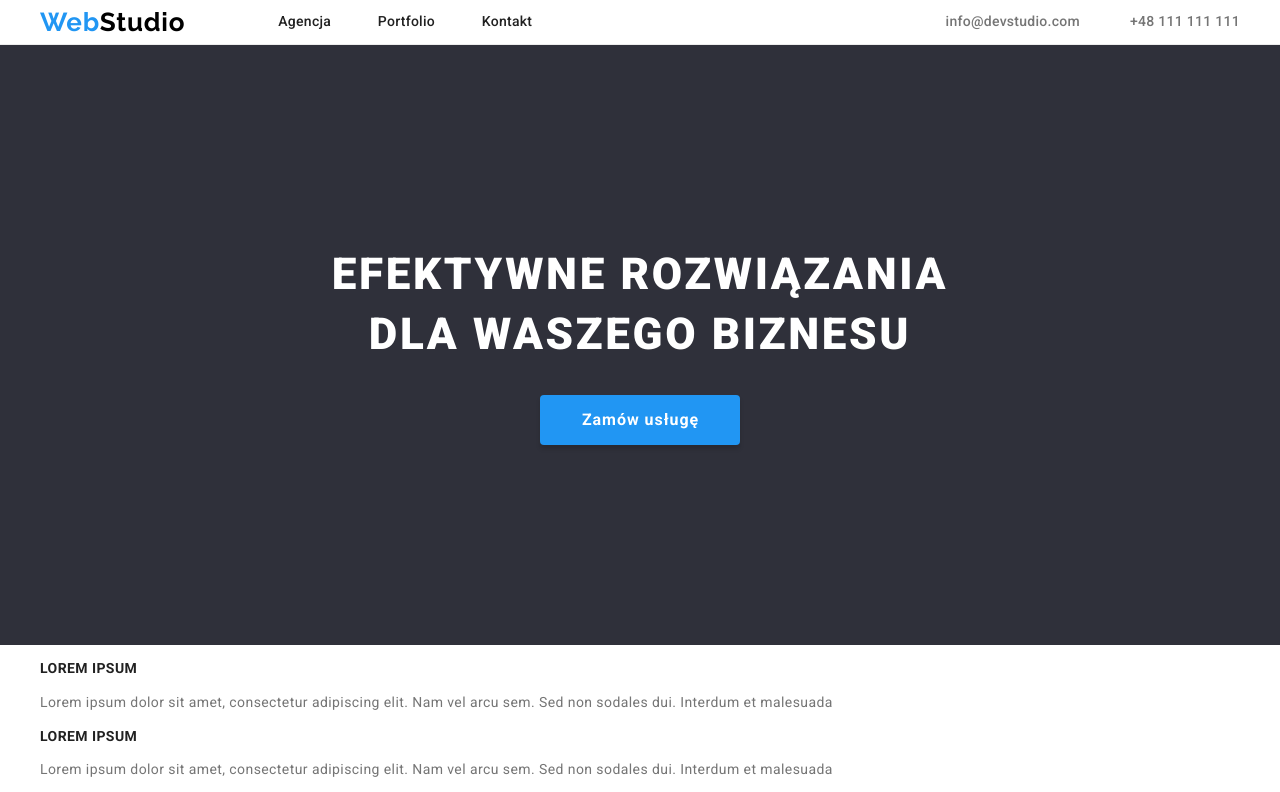
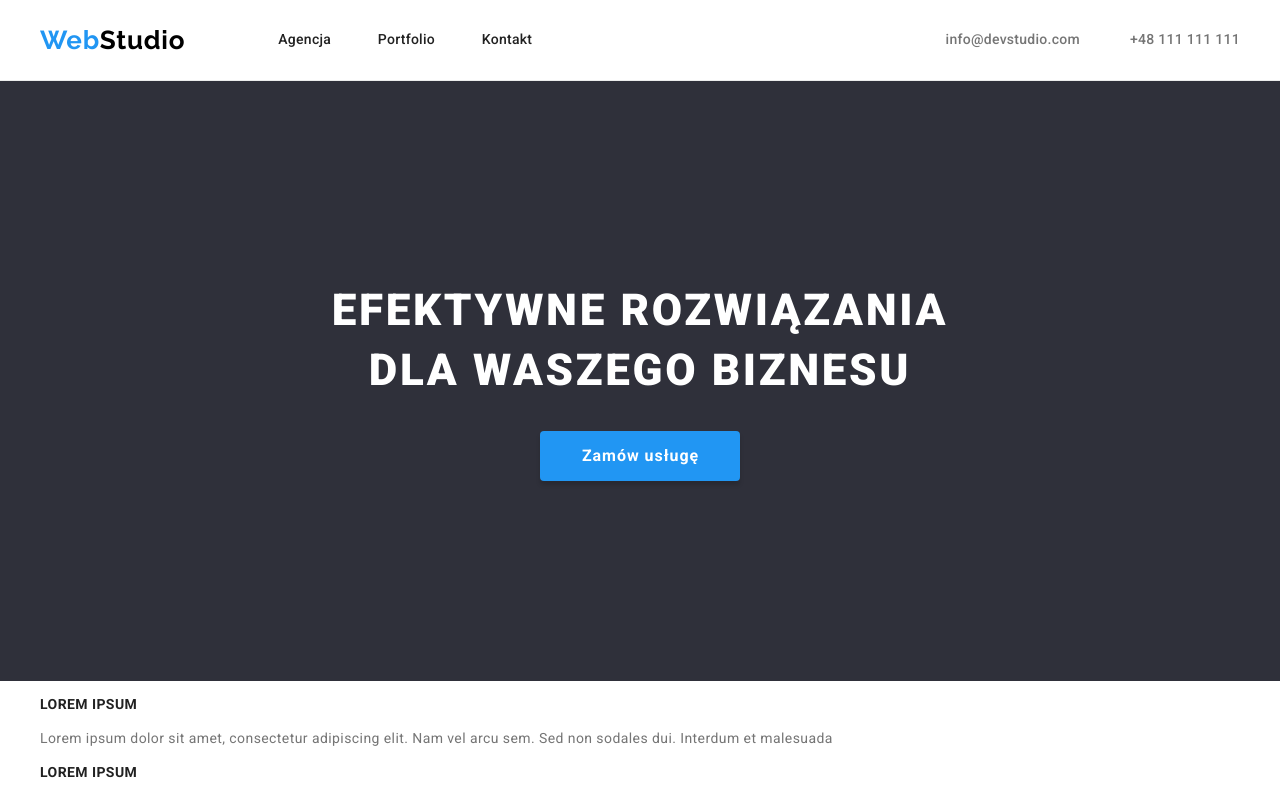
Before and after one commit to SandraKoch/goit-markup-hw-03, a plain HTML site: page index.html in a window 1280 px wide. Shown: the top 792 px of the page. Drawn offline with nearby package versions, Linux system fonts and the light colour scheme.

Commit message:
header styled

```diff
--- a/css/styles.css
+++ b/css/styles.css
@@ -57,6 +57,8 @@ body {
 .page-header__container {
   display: flex;
   align-items: center;
+  justify-content: center;
+  height: 80px;
 }
 
 .navigation__list {
```
